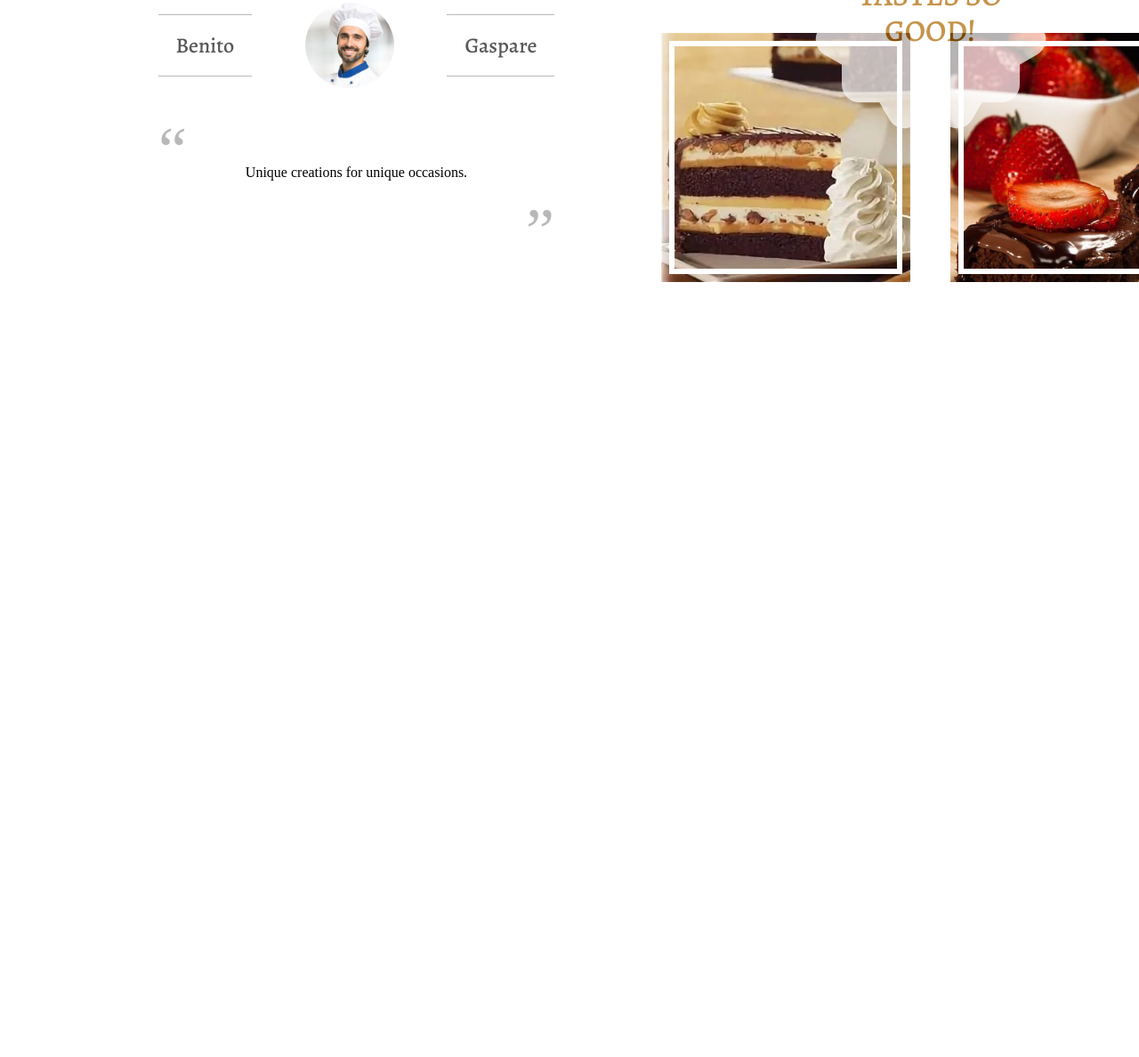
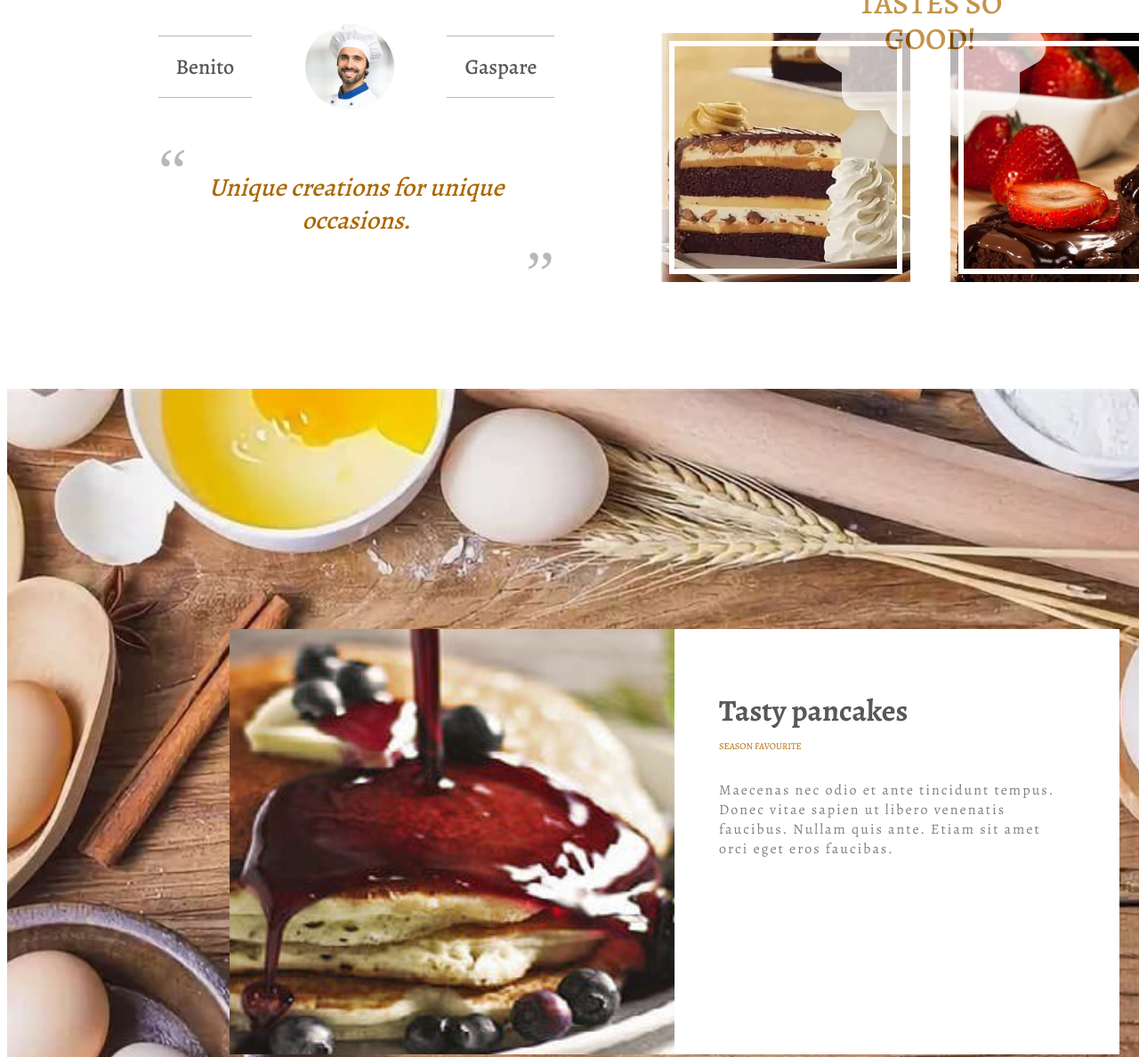
Before and after one commit to Atichka/Bakery, a website built with webpack: page src/index.html in a window 1280 px wide. Shown: the part 1471-2659 px from the top of the page at 89% size. Before the commit the page ends 1896 px from the top, so only its background shows below. Built offline with nearby package versions, Linux system fonts and the light colour scheme.

Commit message:
add block food

```diff
--- a/package.json
+++ b/package.json
@@ -44,6 +44,7 @@
   },
   "dependencies": {
     "babel-polyfill": "^6.26.0",
-    "core-js": "^3.6.4"
+    "core-js": "^3.6.4",
+    "swiper": "^5.4.1"
   }
 }
--- /dev/null
+++ b/src/block/about-cakes/__autograph-text/about-cakes__autograph-text.css
@@ -0,0 +1,12 @@
+.about-cakes__autograph-text {
+  font-family: 'Alegreya-Medium';
+  font-style: italic;
+  font-weight: 400;
+  font-size: 1.8rem;
+  line-height: 2.3rem;
+  display: flex;
+  align-items: center;
+  color: #ad6800;
+
+  margin: 0;
+}
--- a/src/block/about-cakes/about-cakes.css
+++ b/src/block/about-cakes/about-cakes.css
@@ -2,6 +2,7 @@
 @import url(./__pic/about-cakes__pic.css);
 @import url(./__autograph-pic/about-cakes__autograph-pic.css);
 @import url(./__autograph/about-cakes__autograph.css);
+@import url(./__autograph-text/about-cakes__autograph-text.css);
 @import url(./__photo/about-cakes__photo.css);
 @import url(./__tastes/about-cakes__tastes.css);
 @import url(./__tastes-text/about-cakes__tastes-text.css);
--- /dev/null
+++ b/src/block/food/__container/food__container.css
@@ -0,0 +1,5 @@
+.food__container {
+  display: grid;
+  grid-template-columns: 500px 500px;
+  padding: 270px 250px;
+}
--- /dev/null
+++ b/src/block/food/__photo/food__photo.css
@@ -0,0 +1,4 @@
+.food__photo {
+  width: 100%;
+  height: auto;
+}
--- /dev/null
+++ b/src/block/food/__text/food__text.css
@@ -0,0 +1,4 @@
+.food__text {
+  background-color: white;
+  padding: 80px 50px;
+}
--- /dev/null
+++ b/src/block/food/food.css
@@ -0,0 +1,10 @@
+@import url(./__container/food__container.css);
+@import url(./__photo/food__photo.css);
+@import url(./__text/food__text.css);
+
+.food {
+  background-image: url(../../images/food.jpg);
+  background-size: cover;
+  background-position: 50%;
+  background-repeat: no-repeat;
+}
--- a/src/block/label/label.css
+++ b/src/block/label/label.css
@@ -6,5 +6,5 @@
 	font-size: 0.65rem;
   line-height: 1rem;
   /* border: 1px solid red; */
-  margin: 10px 0 0;
+  margin: 20px 0 0;
 }
--- a/src/block/main/__title/main__title.css
+++ b/src/block/main/__title/main__title.css
@@ -5,6 +5,7 @@
   line-height: 4rem;
   padding: 0;
   text-align: center;
+  margin: 0;
 
 	color: #FFFFFF;
 }
--- a/src/block/paragraph/paragraph.css
+++ b/src/block/paragraph/paragraph.css
@@ -2,4 +2,5 @@
   font-family: 'Alegreya-Regular';
   letter-spacing: 2px;
   color: rgb(129, 128, 128);
+  margin-top: 30px;
 }
--- a/src/index.css
+++ b/src/index.css
@@ -11,3 +11,4 @@
 @import url(./block/subtitle/subtitle.css);
 @import url(./block/about-chef/about-chef.css);
 @import url(./block/text/text.css);
+@import url(./block/food/food.css);
--- a/src/index.html
+++ b/src/index.html
@@ -73,6 +73,16 @@
         </div>
       </div>
     </section>
+    <section class="food">
+      <div class="food__container">
+        <img src="<%=require('./images/tasty.jpg')%>" class="food__photo" alt="Food">
+        <div class="food__text">
+          <h1 class="title">Tasty pancakes</h1>
+          <p class="label">SEASON FAVOURITE</p>
+          <p class="paragraph">Maecenas nec odio et ante tincidunt tempus. Donec vitae sapien ut libero venenatis faucibus. Nullam quis ante. Etiam sit amet orci eget eros faucibas.</p>
+        </div>
+      </div>
+    </section>
   </div>
   <script src="<%= htmlWebpackPlugin.files.js %>"></script>
 </body>
```
Also changed, not shown: src/images/food.jpg (added), src/images/tasty.jpg (added), 1 other file.
